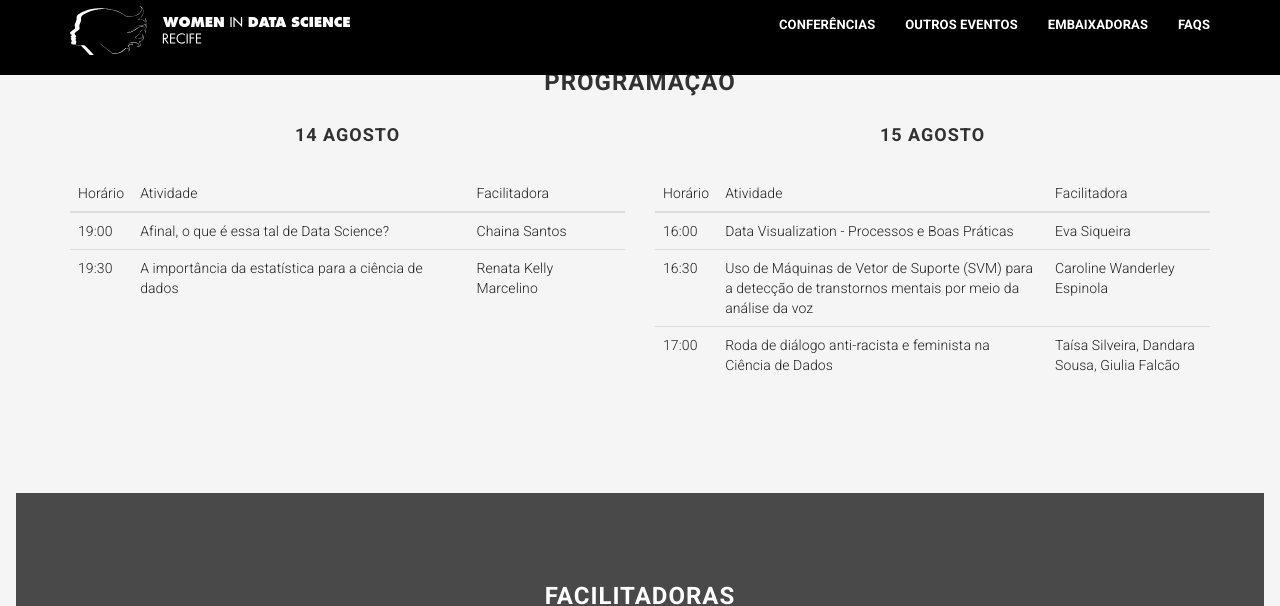
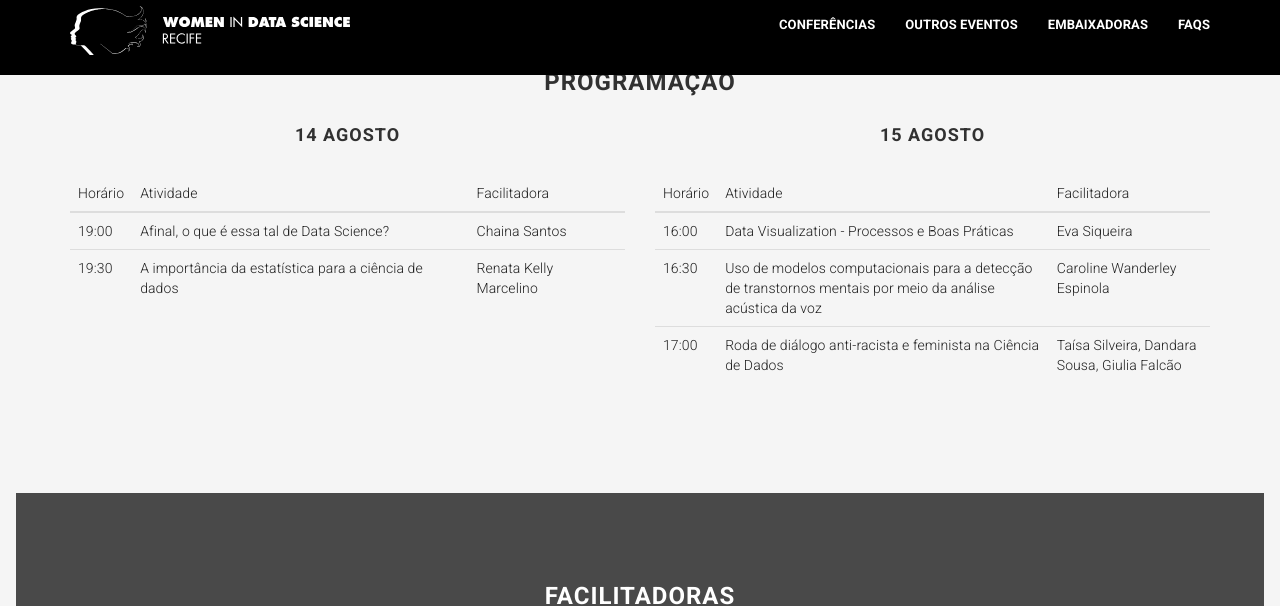
Before and after one commit to widsrecife/widsrecife.github.io, a Jekyll site: the page built from index.html, in a window 1280 px wide and 900 px high, scrolled down 1848 px, cut to the strip 0-606 px from the top of the window. Built offline with Jekyll 4.4.1, drawn with Linux system fonts in a browser that asks for light colours; some web fonts are replaced.

Commit message:
atualizacao titulo palestra caroline

```diff
--- a/_data/conference_2020/schedule.yml
+++ b/_data/conference_2020/schedule.yml
@@ -15,7 +15,7 @@
 
 - day: 2
   hour: "16:30"
-  title: Uso de Máquinas de Vetor de Suporte (SVM) para a detecção de transtornos mentais por meio da análise da voz
+  title: Uso de modelos computacionais para a detecção de transtornos mentais por meio da análise acústica da voz
   speaker: Caroline Wanderley Espinola
 
 - day: 2
```
